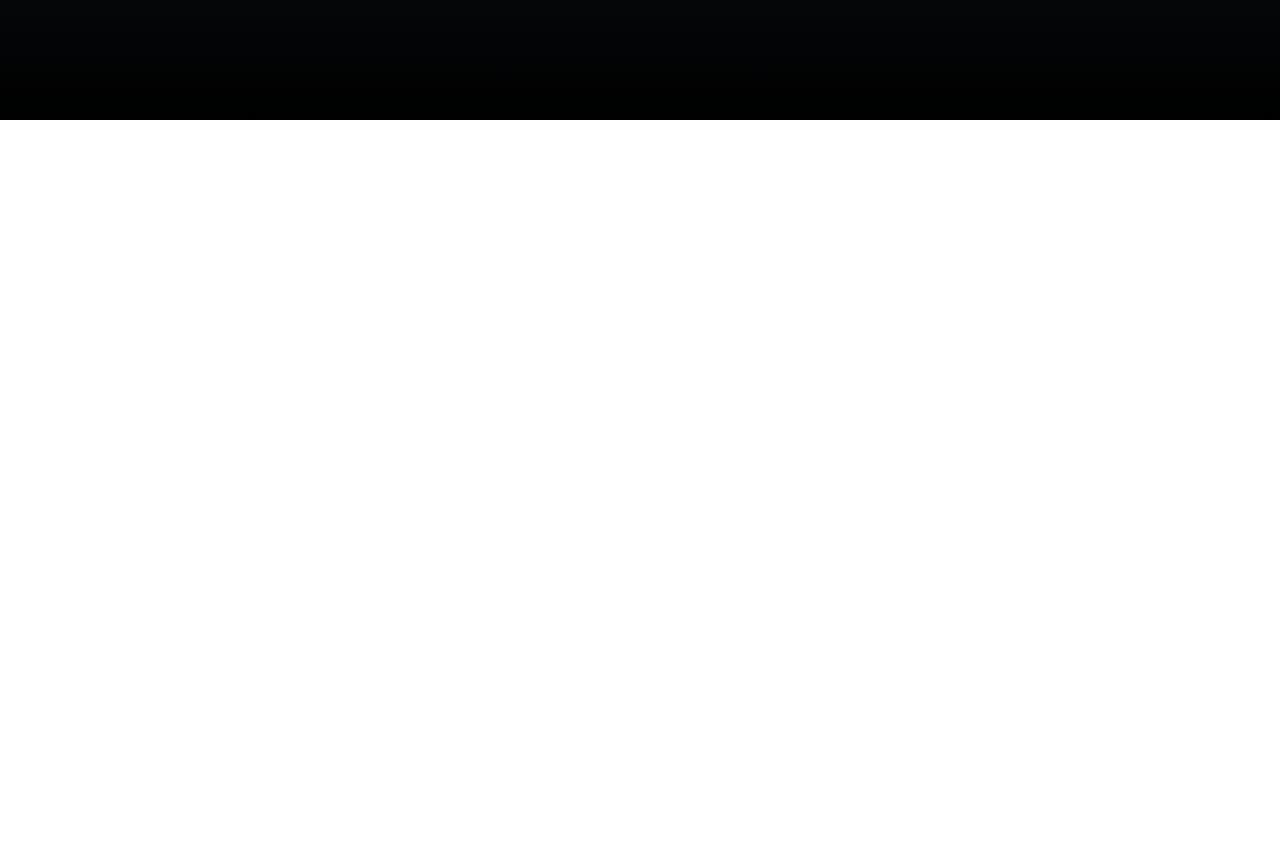
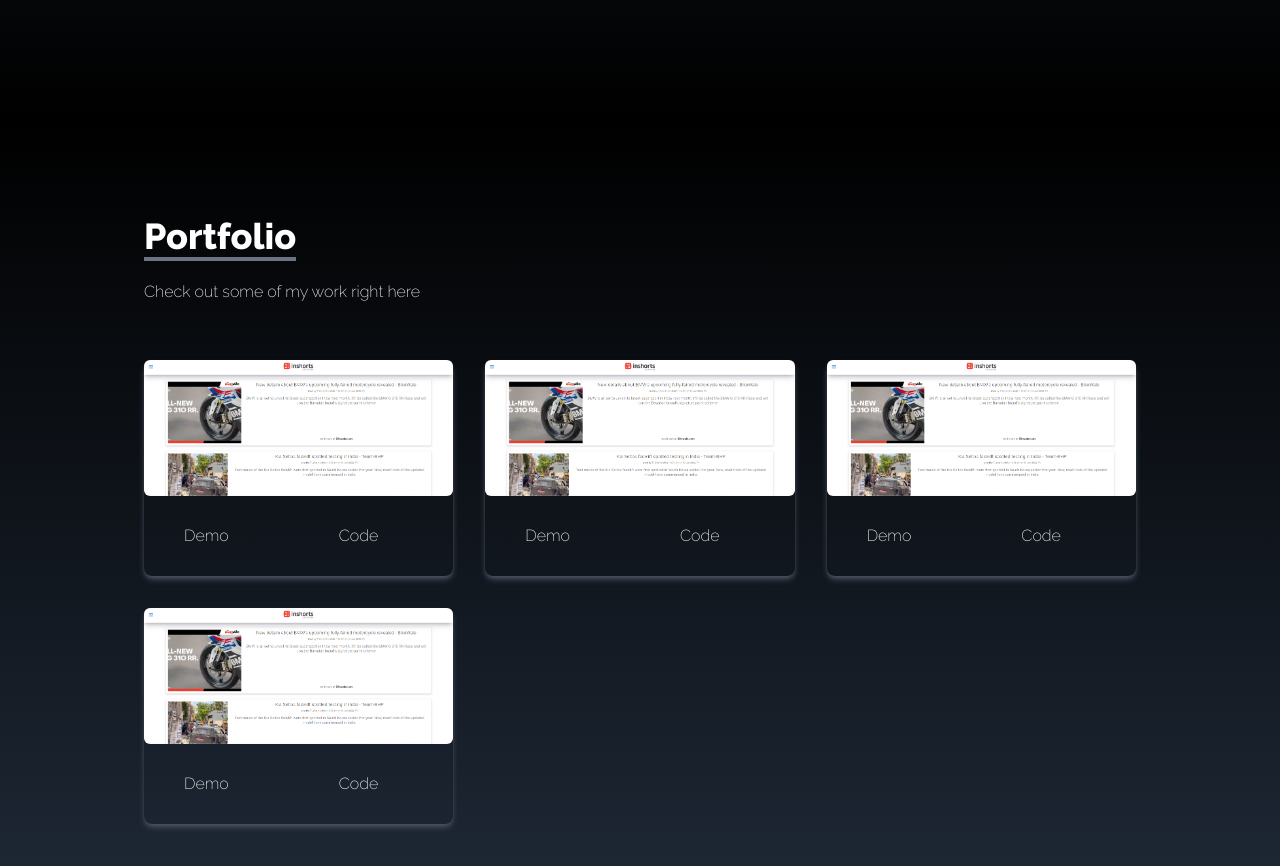
Before and after one commit to Spi051997/Portfolio, a React (Create React App) app: page / in a window 1280 px wide. Shown: the part 1480-2346 px from the top of the page. Before the commit the page ends 1600 px from the top, so only its background shows below. Built offline with nearby package versions, Linux system fonts and the light colour scheme.

Commit message:
added project

```diff
--- a/package.json
+++ b/package.json
@@ -10,6 +10,7 @@
     "react-dom": "^18.1.0",
     "react-icon": "^1.0.0",
     "react-icons": "^4.4.0",
+    "react-router-dom": "^6.3.0",
     "react-scripts": "5.0.1",
     "web-vitals": "^2.1.4"
   },
--- a/src/App.js
+++ b/src/App.js
@@ -5,12 +5,14 @@
 import Sociallinks from './compenents/Sociallinks';
 import { FaBeer } from 'react-icons/fa';
 import About from './compenents/About';
+import Portfolio from './compenents/Portfolio';
 function App() {
   return (
     <div   >
       <Nav />
       <Home />
       <About />
+      <Portfolio />
 
       <Sociallinks />
 
--- /dev/null
+++ b/src/compenents/Portfolio.js
@@ -0,0 +1,82 @@
+import React from "react";
+// import { useNavigate } from "react-router-dom"
+import arr from "../assets/portfolio/Inshorts.png"
+// import ar from "../assets/portfolio/arrayDestruct.jpg"
+// import a from "../assets/portfolio/arrayDestruct.jpg"
+
+const Portfolio = (props) => {
+
+
+    const portfolio=[
+        {
+            id:1,
+            src:arr,
+            Demo:'https://main--react-inshorts-cone.netlify.app/',
+            code:'https://github.com/Spi051997/Portfolio'
+
+        },
+        {
+            id:2,
+            src:arr,
+            click:'https://main--react-inshorts-cone.netlify.app/',
+            code:'https://github.com/Spi051997/Portfolio'
+        },
+        {
+            id:3,
+            src:arr,
+            click:'https://main--react-inshorts-cone.netlify.app/',
+            code:'https://github.com/Spi051997/Portfolio'
+        },
+        {
+            id:4,
+            src:arr,
+            click:'https://main--react-inshorts-cone.netlify.app/',
+            code:'https://github.com/Spi051997/Portfolio'
+        }
+    ]
+  return(
+    <div
+    name="portfolio"
+    className="bg-gradient-to-b from-black to-gray-800 w-full text-white md:h-screen"
+  >
+    <div className="max-w-screen-lg p-4 mx-auto flex flex-col justify-center w-full h-full">
+      <div className="pb-8">
+        <p className="text-4xl font-bold inline border-b-4 border-gray-500">
+          Portfolio
+        </p>
+        <p className="py-6">Check out some of my work right here</p>
+      </div>
+
+      <div className="grid sm:grid-cols-2 md:grid-cols-3 gap-8 px-12 sm:px-0">
+        {portfolio.map(({ id, src,Demo,code }) => (
+          <div key={id} className="shadow-md shadow-gray-600 rounded-lg">
+            <img
+              src={src}
+              alt=""
+              className="rounded-md duration-200 hover:scale-105"
+            />
+            <div className="flex items-center justify-center">
+
+              <a className="w-1/2 px-6 py-3 m-4 duration-200 hover:scale-105
+              " href={Demo}
+              target="_blank"
+              rel="noreferrer">
+                Demo
+              </a>
+
+              <a className="w-1/2 px-6 py-3 m-4 duration-200 hover:scale-105"
+           href={code}
+           target="_blank"
+           rel="noreferrer">
+               Code
+              </a>
+            </div>
+          </div>
+        ))}
+      </div>
+    </div>
+  </div>
+  )
+};
+
+export default Portfolio;
```
Also changed, not shown: src/assets/portfolio/Inshorts.png (added), src/compenents/Expirence.js (added), 1 other file (tests, documents, lock files or other folders).
